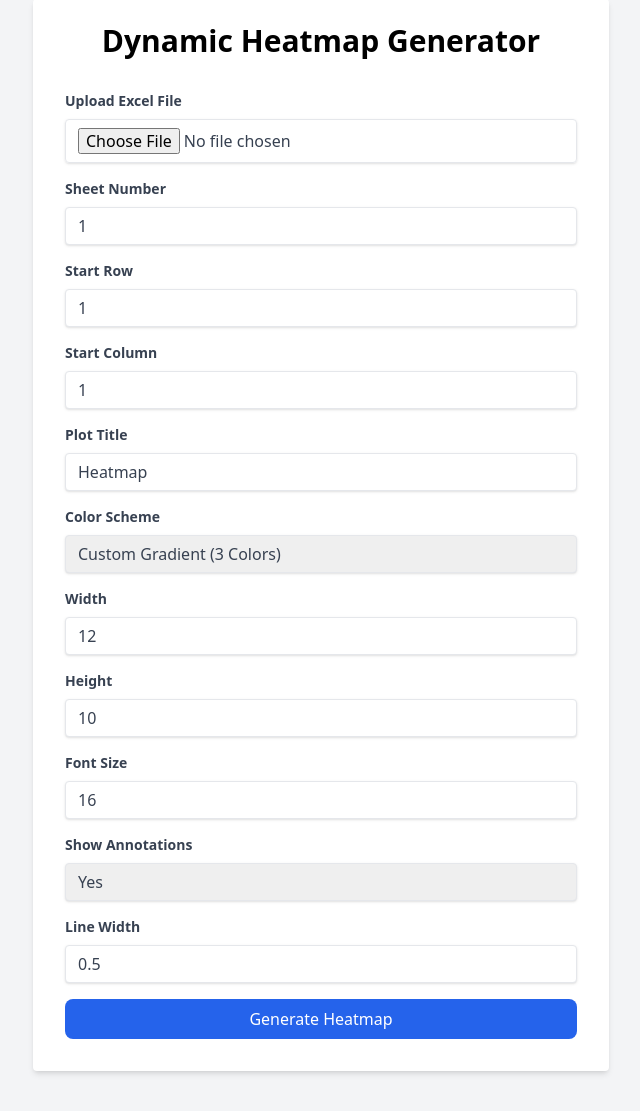
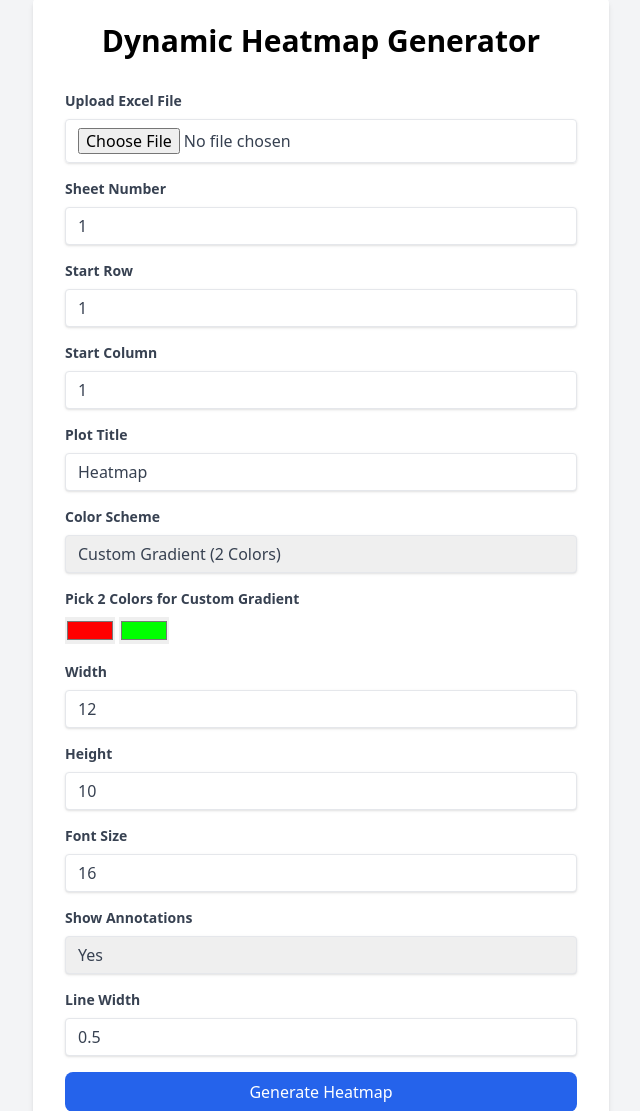
Before and after one commit to Wardun-Islam/Heatman-Web-App, a Flask app: template templates/index.html in a window 1280 px wide. Shown: the part 25-1136 px from the top of the page, without its empty margins (319-959 px from the left). Before the commit the page ends 1099 px from the top, so only its background shows below. Run offline with Flask 3, Linux system fonts and the light colour scheme; the template is opened without the code that fills it, so the values that code supplies are empty; some libraries are stand-ins or nearby versions.

Commit message:
Added option for 2 color

```diff
--- a/app.py
+++ b/app.py
@@ -63,7 +63,13 @@ def index():
             line_width = float(request.form["line_width"])
 
             # Check if custom colors were selected
-            if color_scheme == "custom":
+            if color_scheme == "custom_2":
+                custom_color1 = request.form["custom_color1"]
+                custom_color2 = request.form["custom_color2"]
+                cmap = LinearSegmentedColormap.from_list(
+                    "custom_gradient", [custom_color1, custom_color2]
+                )
+            elif color_scheme == "custom_3":
                 custom_color1 = request.form["custom_color1"]
                 custom_color2 = request.form["custom_color2"]
                 custom_color3 = request.form["custom_color3"]
@@ -119,5 +125,5 @@ def index():
     )
 
 
-# if __name__ == "__main__":
-#     app.run(debug=True)
+if __name__ == "__main__":
+    app.run(debug=True)
--- a/templates/index.html
+++ b/templates/index.html
@@ -128,12 +128,20 @@
                       <option value="{{ color }}">{{ color }}</option>
                       <option value="{{ color }}_r">{{ color }} (Reversed)</option>
                   {% endfor %}
-                  <option value="custom">Custom Gradient (3 Colors)</option>
+                  <option value="custom_2">Custom Gradient (2 Colors)</option>
+                  <option value="custom_3">Custom Gradient (3 Colors)</option>
               </select>
           </div>
 
           <!-- Custom Gradient Colors Section -->
-          <div class="mb-4" id="custom_color_fields" style="display:none;">
+          <div class="mb-4" id="custom_color_fields_2" style="display:none;">
+              <label class="block text-gray-700 text-sm font-bold mb-2">Pick 2 Colors for Custom Gradient</label>
+              <input type="color" name="custom_color1" id="custom_color1" value="#FF0000" />
+              <input type="color" name="custom_color2" id="custom_color2" value="#00FF00" />
+          </div>
+
+          <!-- Custom Gradient Colors Section -->
+          <div class="mb-4" id="custom_color_fields_3" style="display:none;">
               <label class="block text-gray-700 text-sm font-bold mb-2">Pick 3 Colors for Custom Gradient</label>
               <input type="color" name="custom_color1" id="custom_color1" value="#FF0000" />
               <input type="color" name="custom_color2" id="custom_color2" value="#00FF00" />
@@ -236,13 +244,26 @@
       };
 
       function toggleCustomColorFields(selectElement) {
-          var customColorFields = document.getElementById('custom_color_fields');
-          if (selectElement.value === 'custom') {
-              customColorFields.style.display = 'block';
+          var customColorFields2 = document.getElementById('custom_color_fields_2');
+          var customColorFields3 = document.getElementById('custom_color_fields_3');
+          if (selectElement.value === 'custom_2') {
+              customColorFields2.style.display = 'block';
+              customColorFields3.style.display = 'none';
+          } else if (selectElement.value === 'custom_3') {
+              customColorFields2.style.display = 'none';
+              customColorFields3.style.display = 'block';
           } else {
-              customColorFields.style.display = 'none';
+              customColorFields2.style.display = 'none';
+              customColorFields3.style.display = 'none';
           }
       }
+
+      document.addEventListener('DOMContentLoaded', function() {
+          console.log('DOM loaded');
+          var colorSchemeSelect = document.getElementById('color_scheme');
+          console.log(colorSchemeSelect.value);
+          toggleCustomColorFields(colorSchemeSelect);
+      });
     </script>
   </body>
 </html>
```
